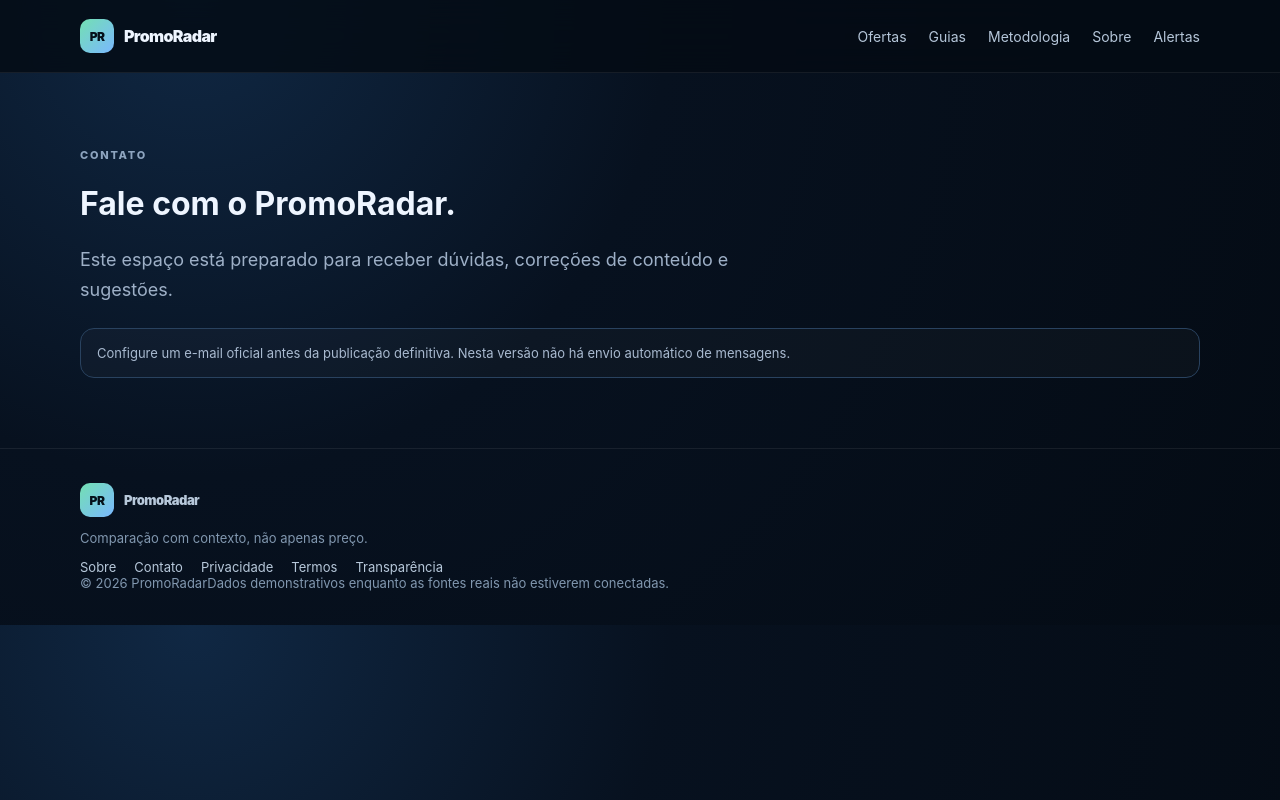
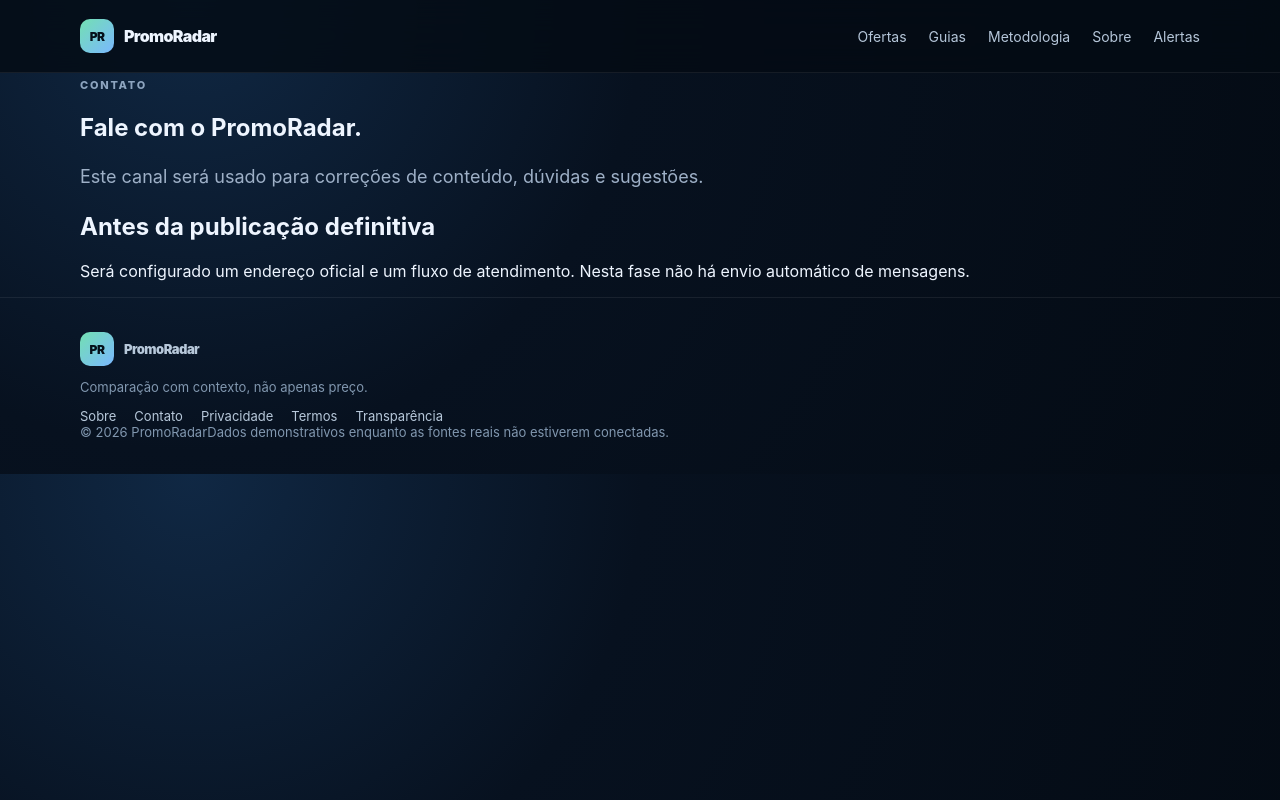
Before and after one commit to Lucas-Belucci-Bellini/PromoRadar, a Next.js app in the folder apps/web/: page /contato in a window 1280 px wide. Built offline with nearby package versions, Linux system fonts and the light colour scheme; no server answers.

Commit message:
feat: improve contact page

```diff
--- a/apps/web/app/contato/page.tsx
+++ b/apps/web/app/contato/page.tsx
@@ -1 +1,17 @@
-export default function Contato(){return <main className="section"><div className="container"><span className="eyebrow">CONTATO</span><h1>Fale com o PromoRadar.</h1><p className="lead">Este espaço está preparado para receber dúvidas, correções de conteúdo e sugestões.</p><div className="notice">Configure um e-mail oficial antes da publicação definitiva. Nesta versão não há envio automático de mensagens.</div></div></main>}
+export const metadata = { title: 'Contato' };
+
+export default function Contato() {
+  return (
+    <section className="page">
+      <div className="container">
+        <span className="eyebrow">CONTATO</span>
+        <h1 className="page-title">Fale com o PromoRadar.</h1>
+        <article className="article">
+          <p className="lead">Este canal será usado para correções de conteúdo, dúvidas e sugestões.</p>
+          <h2>Antes da publicação definitiva</h2>
+          <p>Será configurado um endereço oficial e um fluxo de atendimento. Nesta fase não há envio automático de mensagens.</p>
+        </article>
+      </div>
+    </section>
+  );
+}
```
